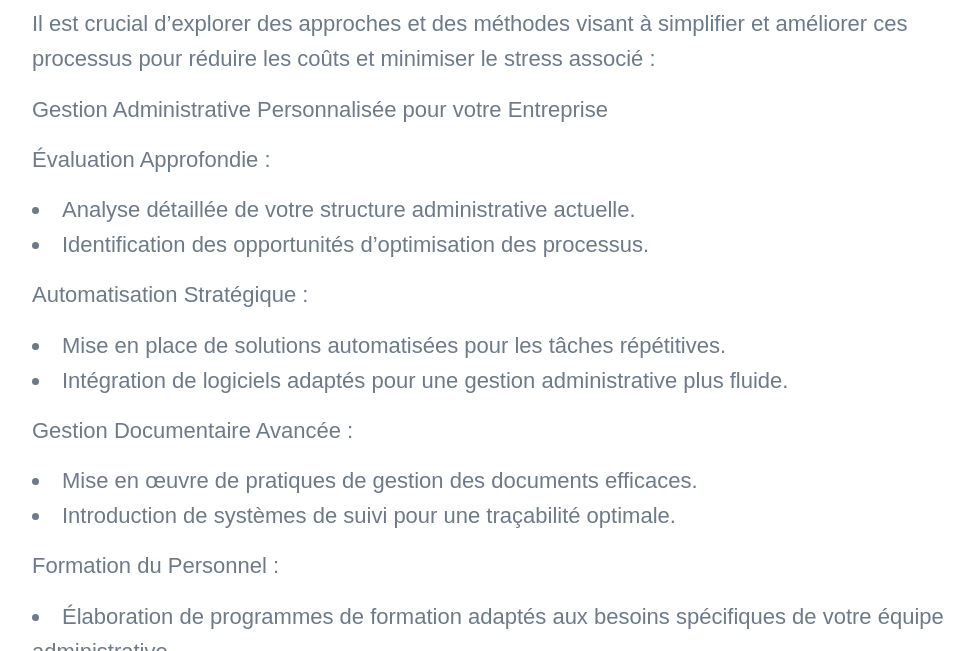
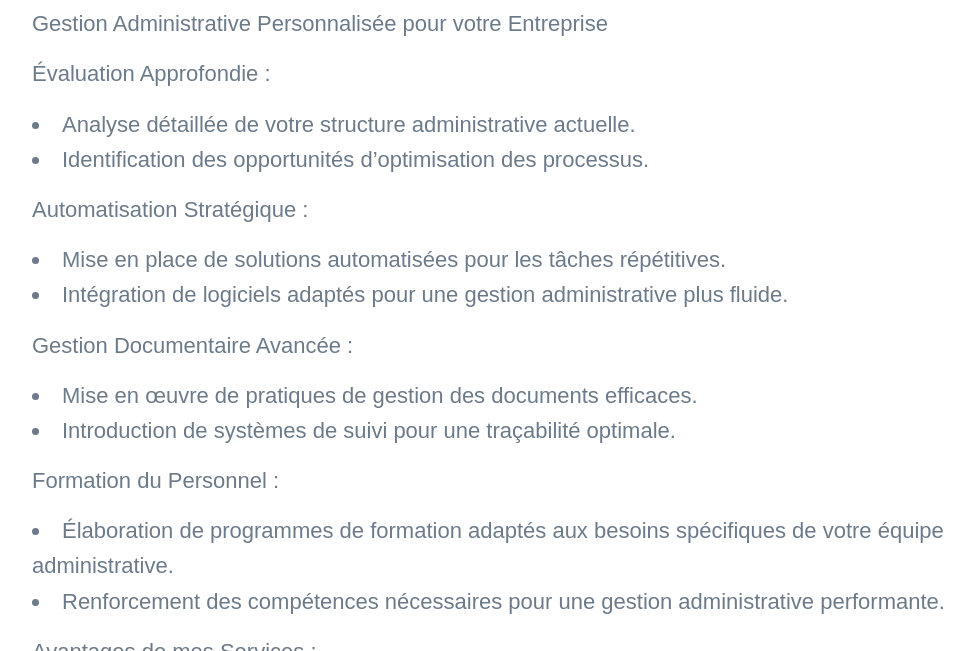
Before and after one commit to jeyries/solutionsrh13, a Jekyll site: the page built from _projects/2018-06-30-write-it-down.md, in a window 1280 px wide and 900 px high, scrolled down 347 px, cut to the strip 249-900 px from the top of the window. Shown: the whole strip, without its empty margins (138-1112 px from the left). Built offline with Jekyll 4.4.1, drawn with Linux system fonts in a browser that asks for light colours; nearby versions of some CDN libraries; some web fonts are replaced.

Commit message:
Update 2018-06-30-write-it-down.md

```diff
--- a/_projects/2018-06-30-write-it-down.md
+++ b/_projects/2018-06-30-write-it-down.md
@@ -5,10 +5,6 @@ date: 2018-06-30 00:00:00
 description: La gestion administrative peut devenir pesante et stressante, impactant la santé financière. Des processus complexes peuvent causer des problèmes. Il est essentiel de simplifier et d'améliorer ces aspects pour alléger les coûts et apaiser les tensions financières.
 featured_image: '/images/work-02_dossiers.jpg'
 ---
-
-Il est crucial d'explorer des approches et des méthodes visant à simplifier et améliorer ces processus pour réduire les coûts et minimiser le stress associé :
-
-
 
 Gestion Administrative Personnalisée pour votre Entreprise
 
```
